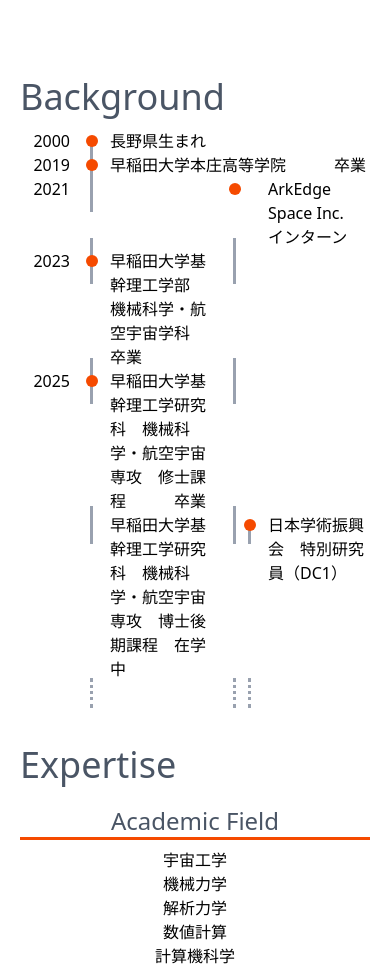
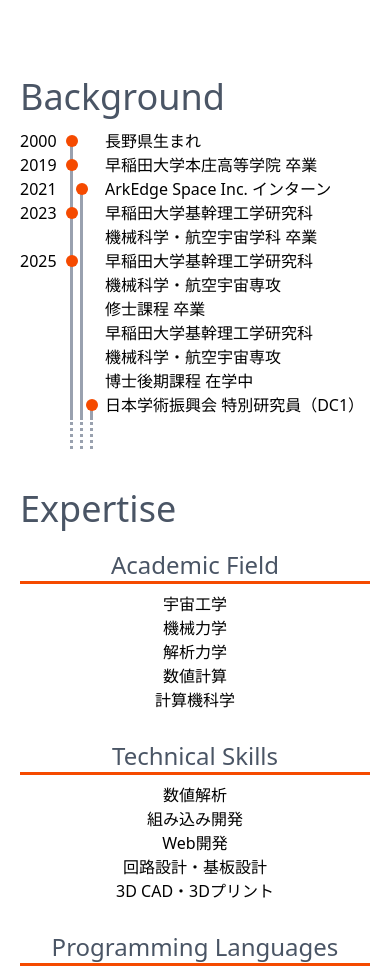
Before and after one commit to fujiy/portfolio, a website built with Vite: page index.html in a window 390 px wide. Shown: the part 827-1798 px from the top of the page. Built offline with nearby package versions, Linux system fonts and the light colour scheme.

Commit message:
rensponsive

```diff
--- a/index.html
+++ b/index.html
@@ -8,9 +8,9 @@
   </head>
   <body>
     <header class="flex items-center justify-center h-screen m-0">
-      <div class="flex items-center">
-        <img src="avatar.png" alt="Avatar" class="w-36 h-36 mr-8" />
-        <div class="text-left">
+      <div class="flex flex-wrap items-center justify-center">
+        <img src="avatar.png" alt="Avatar" class="w-36 h-36" />
+        <div class="text-left mx-8">
           <h1 class="text-5xl text-gray-600 my-1">Yuki Fujihara</h1>
             <div class="text-2xl text-gray-400 border-l-3 border-gray-400 pl-3 ml-1">
             <h2>Graduate Student in Aerospace Engineering</h2>
@@ -18,13 +18,13 @@
             </div>
           <div class="mt-2 text-gray-400">
             <a href="https://x.com/fujiy0" target="_blank">
-              <i class="fab fa-twitter text-3xl hover:text-gray-600"></i>
+              <i class="fab fa-twitter text-3xl hover:text-gray-600 cursor-pointer"></i>
             </a>
             <a href="https://github.com/fujiy" target="_blank">
-              <i class="fab fa-github text-3xl ml-3 hover:text-gray-600"></i>
+              <i class="fab fa-github text-3xl ml-3 hover:text-gray-600 cursor-pointer"></i>
             </a>
             <a href="mailto:mail@fujiy.dev" target="_blank">
-              <i class="fas fa-envelope text-3xl ml-4 hover:text-gray-600"></i>
+              <i class="fas fa-envelope text-3xl ml-4 hover:text-gray-600 cursor-pointer"></i>
             </a>
           </div>
         </div>
@@ -37,85 +37,138 @@
     <main class="container mx-auto p-5">
       <section class="my-10">
         <h1 class="text-4xl text-gray-600 my-3">Background</h1>
-        <div class="grid grid-cols-[50px_40px_auto_15px_40px_auto]">
 
-          <div class="grid-item text-right">2000</div>
-          <div class="grid-item relative mx-5">
-            <span class="absolute w-3 h-3 bg-orange-600 rounded-full mt-1.5 -start-[4.5px] z-10"></span>
+        <div class="hidden lg:grid grid-cols-[40px_40px_540px_15px_40px_auto]">
+          <div class="grid-item text-left">2000</div>
+          <div class="grid-item relative border-gray-400 border-l-3 mx-5 mt-2">
+            <span class="absolute w-3 h-3 bg-orange-600 rounded-full -top-[2px] -start-[7.5px] z-10"></span>
           </div>
           <div class="grid-item col-span-4">長野県生まれ</div>
 
-          <div class="grid-item text-right">2019</div>
-          <div class="grid-item relative mx-5">
-            <span class="absolute w-3 h-3 bg-orange-600 rounded-full mt-1.5 -start-[4.5px] z-10"></span>
-            <span class="p-3 border-gray-400 border-l-3"></span>
+          <div class="grid-item text-left">2019</div>
+          <div class="grid-item relative border-gray-400 border-l-3 mx-5">
+            <span class="absolute w-3 h-3 bg-orange-600 rounded-full mt-1.5 -start-[7.5px] z-10"></span>
           </div>
           <div class="grid-item col-span-4">早稲田大学本庄高等学院　　　卒業</div>
 
-          <div class="grid-item text-right">2021</div>
-          <div class="grid-item relative mx-5">
-            <span class="p-3 border-gray-400 border-l-3"></span>
-          </div>
+          <div class="grid-item text-left">2021</div>
+          <div class="grid-item relative border-gray-400 border-l-3 mx-5"></div>
           <div class="grid-item"></div>
-          <div class="grid-item col-span-2 relative mx-5">
-            <span class="absolute w-3 h-3 bg-orange-600 rounded-full mt-1.5 -start-[4.5px] z-10"></span>
+          <div class="grid-item col-span-2 relative border-gray-400 border-l-3 mx-5 mt-2">
+            <span class="absolute w-3 h-3 bg-orange-600 rounded-full -top-[2px] -start-[7.5px] z-10"></span>
           </div>
           <div class="grid-item">ArkEdge Space Inc.　インターン</div>
 
-          <div class="grid-item text-right">2023</div>
-          <div class="grid-item relative mx-5">
-            <span class="absolute w-3 h-3 bg-orange-600 rounded-full mt-1.5 -start-[4.5px] z-10"></span>
-            <span class="p-3 border-gray-400 border-l-3"></span>
+          <div class="grid-item text-left">2023</div>
+          <div class="grid-item relative border-gray-400 border-l-3 mx-5">
+            <span class="absolute w-3 h-3 bg-orange-600 rounded-full mt-1.5 -start-[7.5px] z-10"></span>
           </div>
           <div class="grid-item">早稲田大学基幹理工学部　　　機械科学・航空宇宙学科　卒業</div>
-          <div class="grid-item relative mx-5">
-            <span class="p-3 border-gray-400 border-l-3"></span>
-          </div>
+          <div class="grid-item border-gray-400 border-l-3 mx-5"></div>
           <div class="grid-item col-span-2"></div>
 
-          <div class="grid-item text-right">2025</div>
-          <div class="grid-item relative mx-5">
-            <span class="absolute w-3 h-3 bg-orange-600 rounded-full mt-1.5 -start-[4.5px] z-10"></span>
-            <span class="p-3 border-gray-400 border-l-3"></span>
+          <div class="grid-item text-left">2025</div>
+          <div class="grid-item relative border-gray-400 border-l-3 mx-5">
+            <span class="absolute w-3 h-3 bg-orange-600 rounded-full mt-1.5 -start-[7.5px] z-10"></span>
           </div>
           <div class="grid-item col-span">早稲田大学基幹理工学研究科　機械科学・航空宇宙専攻　修士課程　　　卒業</div>
-          <div class="grid-item relative mx-5">
-            <span class="p-3 border-gray-400 border-l-3"></span>
-          </div>
+          <div class="grid-item border-gray-400 border-l-3 mx-5"></div>
           <div class="grid-item col-span-2"></div>
 
-          <div class="grid-item text-right"></div>
-          <div class="grid-item relative mx-5">
-            <span class="p-2 border-gray-400 border-l-3"></span>
-          </div>
+          <div class="grid-item"></div>
+          <div class="grid-item border-gray-400 border-l-3 mx-5"></div>
           <div class="grid-item">早稲田大学基幹理工学研究科　機械科学・航空宇宙専攻　博士後期課程　在学中</div>
-          <div class="grid-item relative mx-5">
-            <span class="p-2 border-gray-400 border-l-3"></span>
-          </div>
-          <div class="grid-item relative mx-5">
-            <span class="absolute w-3 h-3 bg-orange-600 rounded-full mt-1.5 -start-[4.5px] z-10"></span>
-            <span class="relative top-2 border-l-3 border-gray-400"></span>
+          <div class="grid-item border-gray-400 border-l-3 mx-5"></div>
+          <div class="grid-item relative border-gray-400 border-l-3 mx-5 mt-2">
+            <span class="absolute w-3 h-3 bg-orange-600 rounded-full -top-[2px] -start-[7.5px] z-10"></span>
           </div>
           <div class="grid-item">日本学術振興会　特別研究員（DC1）</div>
 
           <div class="grid-item"></div>
-          <div class="grid-item relative mx-5">
-            <span class="p-1 border-l-3 border-gray-400 border-dotted"></span>
+          <div class="grid-item border-l-3 border-gray-400 border-dotted mx-5"></div>
+          <div class="grid-item p-4"></div>
+          <div class="grid-item border-l-3 border-gray-400 border-dotted mx-5"></div>
+          <div class="grid-item border-l-3 border-gray-400 border-dotted mx-5"></div>
+        </div>
+
+        <div class="grid lg:hidden grid-cols-[30px_10px_10px_35px_auto] sm:grid-cols-[35px_15px_15px_40px_auto]">
+          <div class="grid-item text-right">2000</div>
+          <div class="grid-item col-span-3 relative border-gray-400 border-l-3 mx-5 mt-2">
+            <span class="absolute w-3 h-3 bg-orange-600 rounded-full -top-[2px] -start-[7.5px] z-10"></span>
           </div>
+          <div class="grid-item">長野県生まれ</div>
+
+          <div class="grid-item text-right">2019</div>
+          <div class="grid-item col-span-3 relative border-gray-400 border-l-3 mx-5">
+            <span class="absolute w-3 h-3 bg-orange-600 rounded-full mt-1.5 -start-[7.5px] z-10"></span>
+          </div>
+          <div class="grid-item">
+            <span class="inline-block">早稲田大学本庄高等学院</span>
+            <span class="inline-block">卒業</span>
+          </div>
+
+          <div class="grid-item text-right">2021</div>
+          <div class="grid-item relative border-gray-400 border-l-3 mx-5"></div>
+          <div class="grid-item col-span-2 relative border-gray-400 border-l-3 mx-5 mt-2">
+            <span class="absolute w-3 h-3 bg-orange-600 rounded-full -top-[2px] -start-[7.5px] z-10"></span>
+          </div>
+          <div class="grid-item">
+            <span class="inline-block">ArkEdge Space Inc.</span>
+            <span class="inline-block">インターン</span>
+          </div>
+
+          <div class="grid-item text-right">2023</div>
+          <div class="grid-item relative border-gray-400 border-l-3 mx-5">
+            <span class="absolute w-3 h-3 bg-orange-600 rounded-full mt-1.5 -start-[7.5px] z-10"></span>
+          </div>
+          <div class="grid-item col-span-2 border-gray-400 border-l-3 relative mx-5"></div>
+          <div class="grid-item">
+            <span class="inline-block">早稲田大学基幹理工学研究科</span>
+            <span class="inline-block">機械科学・航空宇宙学科</span>
+            <span class="inline-block">卒業</span>
+          </div>
+
+          <div class="grid-item text-right">2025</div>
+          <div class="grid-item relative border-gray-400 border-l-3 mx-5">
+            <span class="absolute w-3 h-3 bg-orange-600 rounded-full mt-1.5 -start-[7.5px] z-10"></span>
+          </div>
+          <div class="grid-item col-span-2 relative border-gray-400 border-l-3 mx-5"></div>
+          <div class="grid-item">
+            <span class="inline-block">早稲田大学基幹理工学研究科</span>
+            <span class="inline-block">機械科学・航空宇宙専攻</span>
+            <span class="inline-block">修士課程 卒業</span>
+          </div>
+
+          <div class="grid-item text-right"></div>
+          <div class="grid-item relative border-gray-400 border-l-3 mx-5"></div>
+          <div class="grid-item col-span-2 border-gray-400 border-l-3 relative mx-5"></div>
+          <div class="grid-item">
+            <span class="inline-block">早稲田大学基幹理工学研究科</span>
+            <span class="inline-block">機械科学・航空宇宙専攻</span>
+            <span class="inline-block">博士後期課程 在学中</span>
+          </div>
+
+          <div class="grid-item text-right"></div>
+          <div class="grid-item relative border-gray-400 border-l-3 mx-5"></div>
+          <div class="grid-item relative border-gray-400 border-l-3 mx-5"></div>
+          <div class="grid-item relative border-l-3 border-gray-400 mx-5 mt-2">
+            <span class="absolute w-3 h-3 bg-orange-600 rounded-full -top-[2px] -start-[7.5px] z-10"></span>
+          </div>
+          <div class="grid-item">日本学術振興会 特別研究員（DC1）</div>
+
           <div class="grid-item"></div>
-          <div class="grid-item relative mx-5">
-            <span class="p-1 border-l-3 border-gray-400 border-dotted"></span>
-          </div>
-          <div class="grid-item relative mx-5">
-            <span class="p-1 border-l-3 border-gray-400 border-dotted"></span>
-          </div>
+          <div class="grid-item border-l-3 border-gray-400 border-dotted mx-5"></div>
+          <div class="grid-item border-l-3 border-gray-400 border-dotted mx-5"></div>
+          <div class="grid-item border-l-3 border-gray-400 border-dotted mx-5"></div>
+          <div class="grid-item p-4"></div>
         </div>
+
       </section>
 
       <section class="my-10">
         <h1 class="text-4xl text-gray-600 my-3">Expertise</h1>
 
-        <div class="grid grid-cols-1 sm:grid-cols-3 gap-5">
+        <div class="grid grid-cols-1 sm:grid-cols-3 items-end gap-5">
 
           <div class="grid-item text-center">
             <h2 class="text-2xl text-gray-600 my-2 border-b-3 border-orange-600">Academic Field</h2>
```
